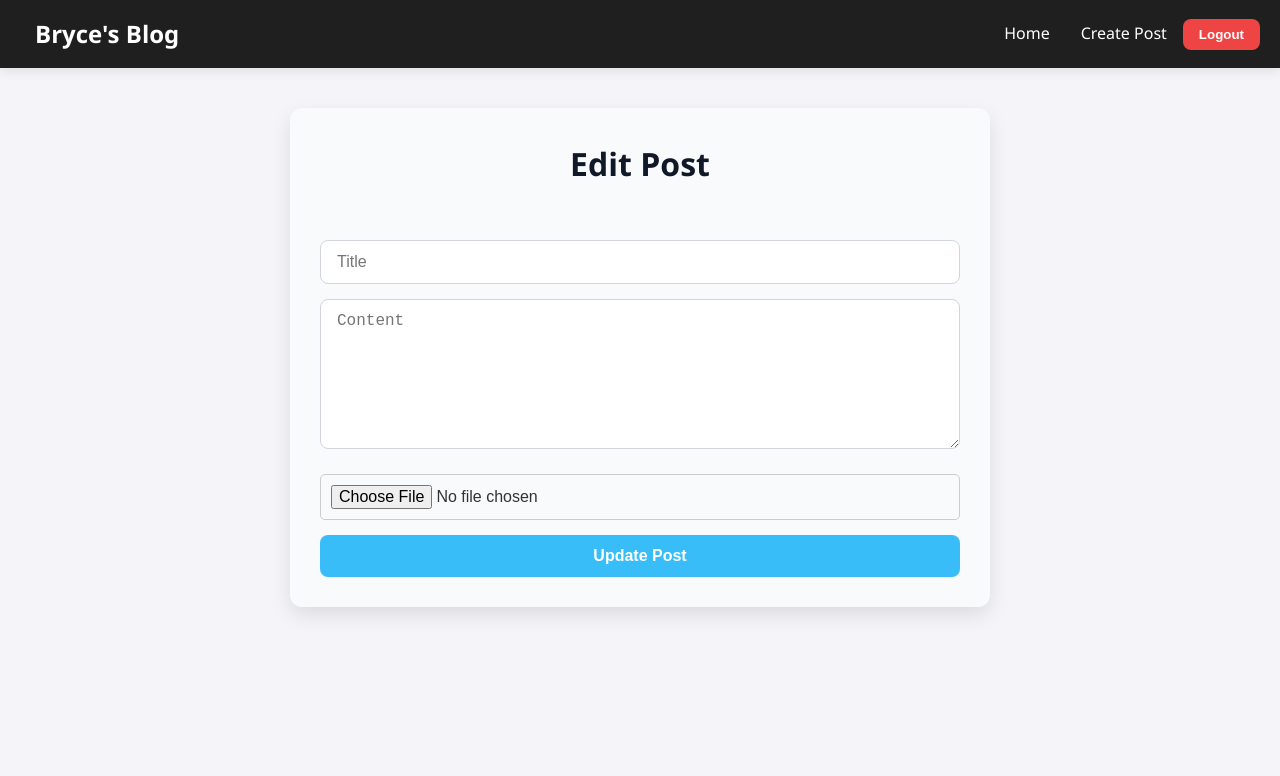
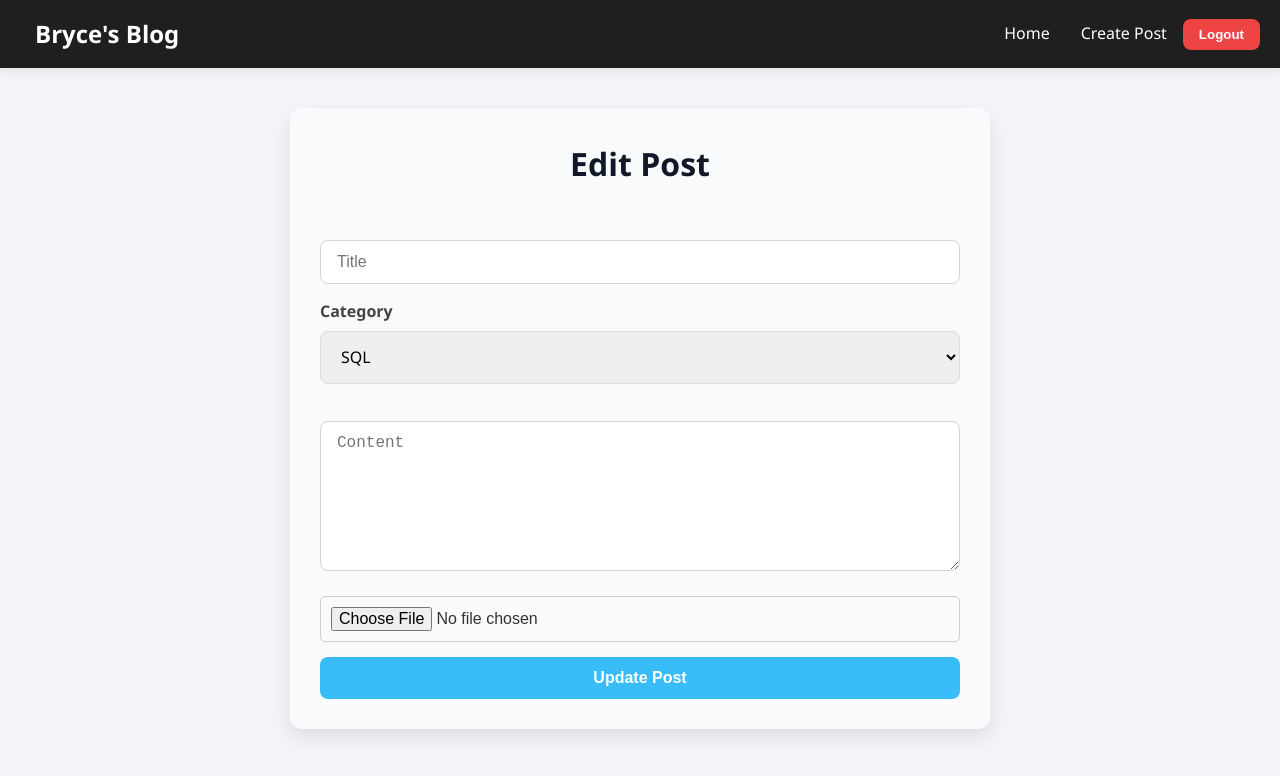
Before and after one commit to bgt1717/Mern-Blog-2026, a React app in the folder frontend/: page /edit/1 in a window 1280 px wide. Shown: the top 776 px of the page. Built offline with nearby package versions, Linux system fonts and the light colour scheme; no server answers; sample sign-in values are in the browser's storage; the HTML template or start-up script is replaced by a standard one.

Commit message:
Edit Post updates

```diff
--- a/frontend/src/pages/EditPost.jsx
+++ b/frontend/src/pages/EditPost.jsx
@@ -11,6 +11,7 @@ export default function EditPost() {
   const [content, setContent] = useState("");
   const [currentImage, setCurrentImage] = useState("");
   const [newImage, setNewImage] = useState(null);
+  const [category, setCategory] = useState("SQL");
 
   // Fetch post
   useEffect(() => {
@@ -22,6 +23,7 @@ export default function EditPost() {
         setTitle(post.title);
         setContent(post.content);
         setCurrentImage(post.image);
+        setCategory(post.category);
       }
     };
 
@@ -34,6 +36,7 @@ export default function EditPost() {
     const formData = new FormData();
     formData.append("title", title);
     formData.append("content", content);
+    formData.append("category", category);
 
     if (newImage) {
       formData.append("image", newImage);
@@ -48,7 +51,6 @@ export default function EditPost() {
     <div className="edit-container">
       <h2>Edit Post</h2>
 
-
       <form onSubmit={handleSubmit}>
         <input
           type="text"
@@ -57,11 +59,28 @@ export default function EditPost() {
           placeholder="Title"
         />
 
+        {/* Category Dropdown */}
+        <div className="form-group">
+          <label>Category</label>
+
+          <select
+            value={category}
+            onChange={(e) => setCategory(e.target.value)}
+          >
+            <option value="Web Development">Programming</option>
+            <option value="SQL">SQL</option>
+            <option value="AI">AI</option>
+            <option value="Projects">Career</option>
+            <option value="Personal">Personal</option>
+          </select>
+        </div>
+
         <textarea
           value={content}
           onChange={(e) => setContent(e.target.value)}
           placeholder="Content"
         />
+
 
         {/* Show existing image */}
         {currentImage && !newImage && (
```
Also changed, not shown: 1 other file (tests, documents, lock files or other folders).
